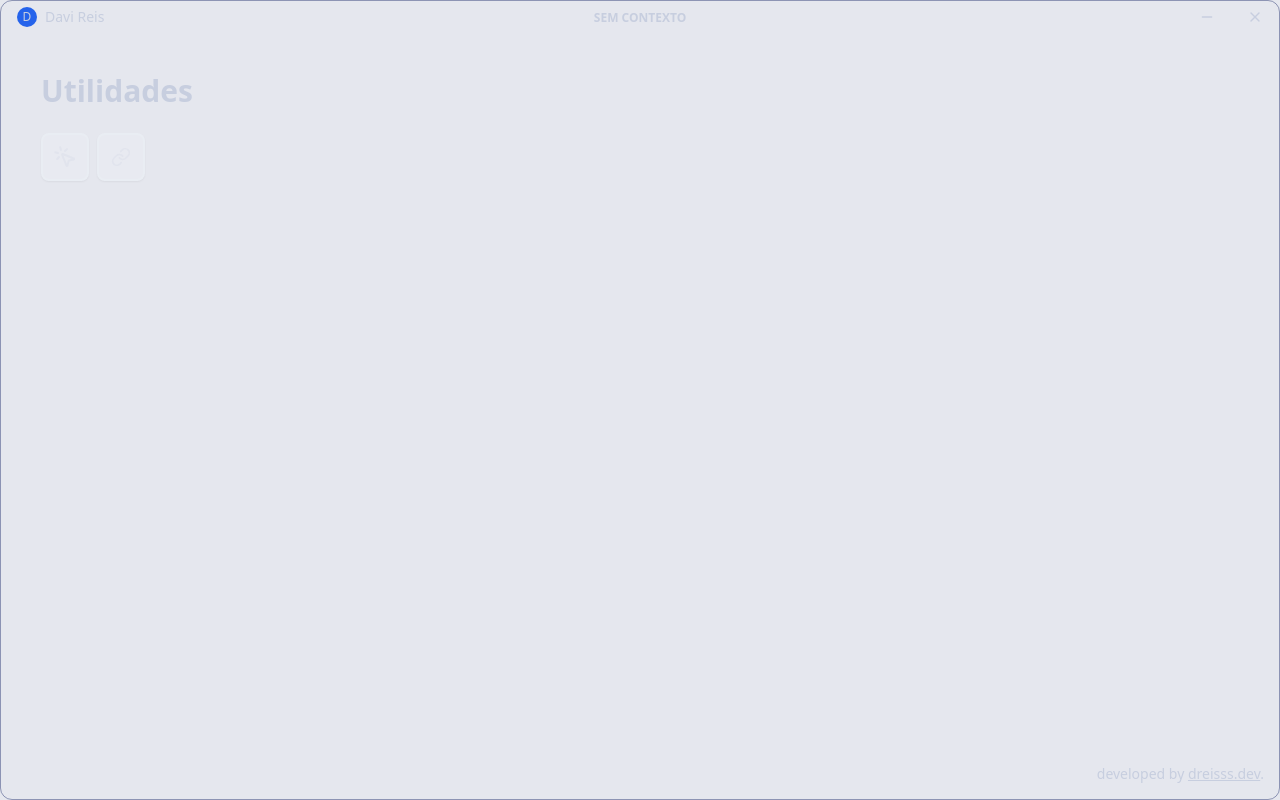
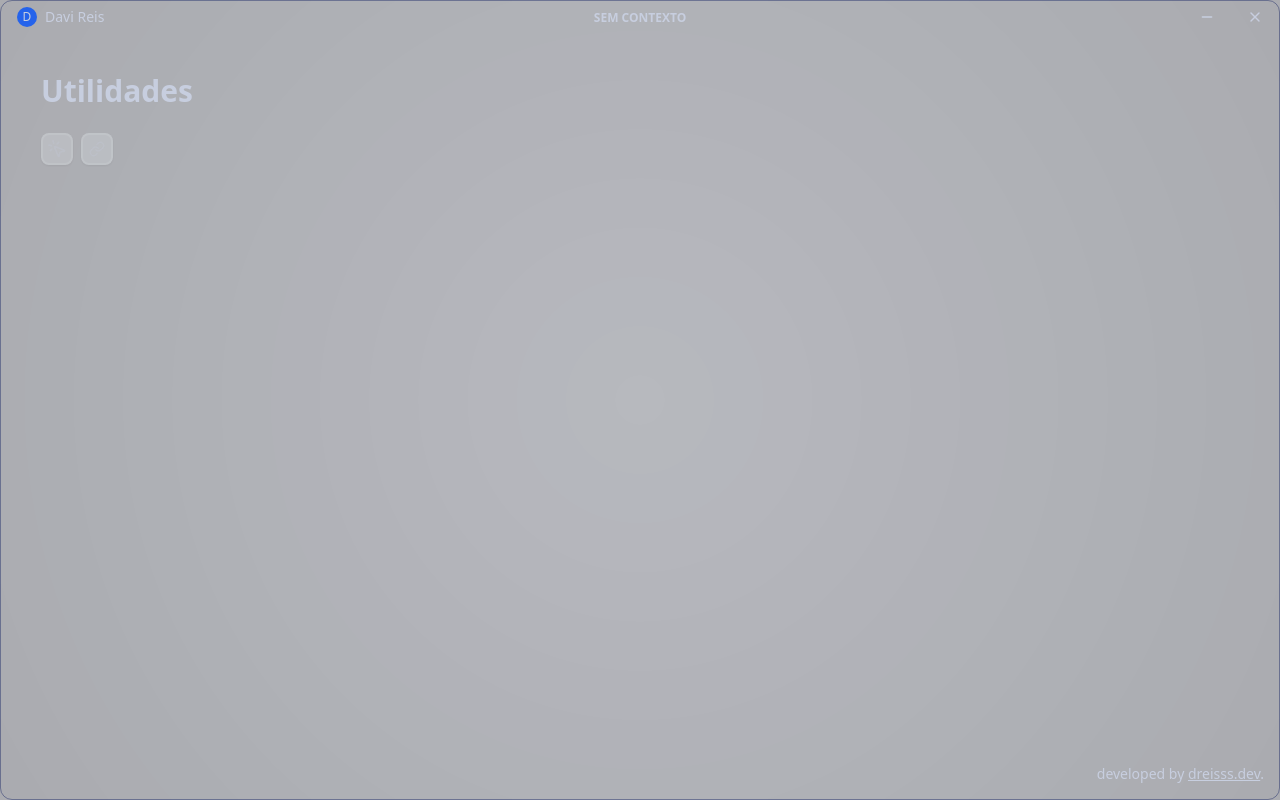
Before and after one commit to dxdotdev/tpf-ut, a SvelteKit app in the folder front/: page / in a window 1280 px wide. Built offline with nearby package versions, Linux system fonts and the light colour scheme.

Commit message:
smaller ui

```diff
--- a/front/src/app.css
+++ b/front/src/app.css
@@ -4,7 +4,7 @@
 
 :root {
   @apply flex h-screen w-screen flex-col rounded-xl border border-base-100/40 bg-base-100/10;
-  /* background-image: radial-gradient(100vw, rgba(0, 0, 0, 0.2), rgba(0, 0, 0, 0.3)); */
+  background-image: radial-gradient(100vw, rgba(0, 0, 0, 0.2), rgba(0, 0, 0, 0.3));
   user-select: none;
   cursor: default;
 }
--- a/front/src/components/section/action-button.svelte
+++ b/front/src/components/section/action-button.svelte
@@ -11,7 +11,7 @@
 
 <div class="tooltip" data-tip={tooltip}>
   <button
-    class="btn btn-square flex items-center justify-center border-2 border-neutral/10 hover:border-neutral/20 hover:bg-secondary"
+    class="btn btn-square btn-sm flex items-center justify-center border-2 border-neutral/10 hover:border-neutral/20 hover:bg-secondary"
     disabled={!$currentContext}
   >
     <slot />
--- a/front/src/routes/+page.svelte
+++ b/front/src/routes/+page.svelte
@@ -25,11 +25,11 @@
 
 <Section title="Utilidades" let:S>
   <S.ActionButton tooltip="Seleção">
-    <MousePointerClick class="h-6 w-6" />
+    <MousePointerClick class="h-5 w-5" />
   </S.ActionButton>
 
   <S.ActionButton tooltip="Links">
-    <Link class="h-5 w-5" />
+    <Link class="h-4 w-4" />
   </S.ActionButton>
 </Section>
 
```
